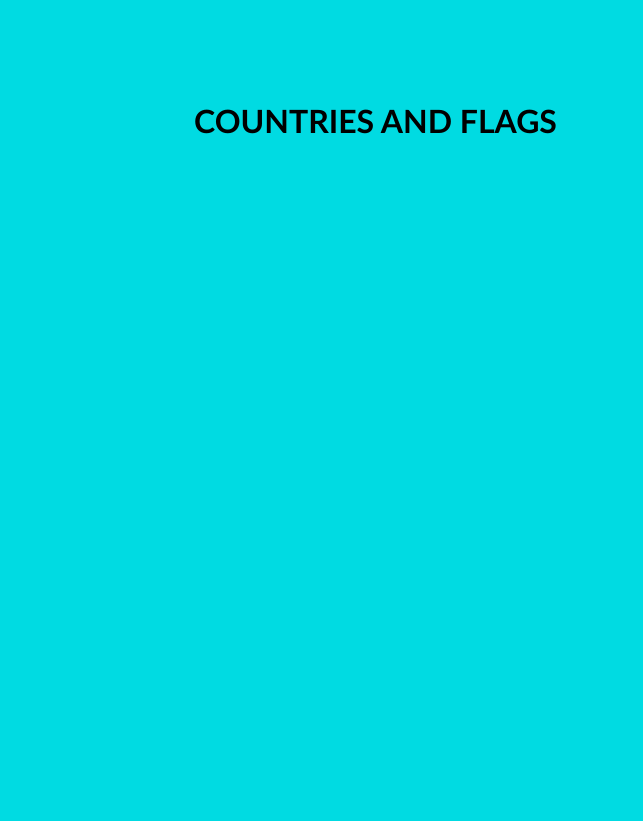
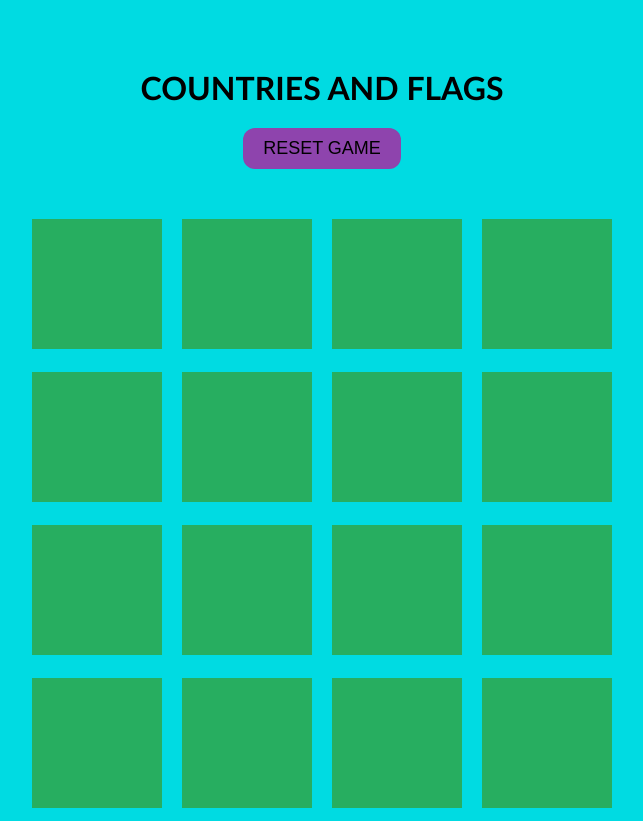
Before and after one commit to ginafender/jsproject1, a plain HTML site: page index.html in a window 1280 px wide. Both pictures are taken after a click on the button "PLAY". Shown: the whole page, without its empty margins (318-961 px from the left). Drawn offline with Linux system fonts and the light colour scheme.

Commit message:
added logic for generating images

```diff
--- a/index.html
+++ b/index.html
@@ -8,10 +8,20 @@
 </head>
 <body>
     <h1 id="title">COUNTRIES AND FLAGS</h1>
-    <div class="play">
-        <nav>
-            <button id="playButton">PLAY</button>
-        </nav>
+    <nav>
+        <button id="playButton">PLAY</button>
+        <button id="resetGame">RESET GAME</button>
+    </nav>
+
+    <div id="imagesContainer">
+        <!-- <img src="/images/argentina.png" id="argentina" alt="argentina"></img>
+        <img src="/images/brazil.png" id="brazil" alt="brazil"></img>
+        <img src="/images/chile.png" id="chile" alt="chile"></img>
+        <img src="/images/colombia.png" id="colombia" alt="colombia"></img>
+        <img src="/images/indonesia.png" id="indonesia" alt="indonesia"></img>
+        <img src="/images/sweden.png" id="sweden" alt="sweden"></img>
+        <img src="/images/switzerland.png" id="switzerland" alt="switzerland"></img>
+        <img src="/images/drj.png" id="drj" alt="drj"></img> -->
     </div>
 
     <script src="scripts/scripts.js"></script>
--- a/scripts/scripts.js
+++ b/scripts/scripts.js
@@ -1,13 +1,35 @@
-title = document.getElementById("title");
+const title = document.getElementById('title');
 title.style.display = 'none';
-
+const images = document.getElementById('imagesContainer');
+images.style.display = 'none';
+const reset = document.getElementById('resetGame');
+reset.style.display = 'none';
 
 document.getElementById('playButton').addEventListener('click', function() {
     this.style.display = 'none';
     title.style.display = 'block';
+    images.style.display = 'block';
+    reset.style.display = 'block';
+    startGame();
+    generateImages();
+});
+
+reset.addEventListener('click', function(){
     startGame();
 });
 
 function startGame() {
-    alert("Game is starting!");
+    return
 }
+
+const imgCount = 16;
+const imgPath = 'images/green.png';
+function generateImages() {
+    for (i = 0; i < imgCount; i++){
+        let greenElement = document.createElement('img');
+        greenElement.src = imgPath;
+        greenElement.alt = `Image ${i + 1}`;
+        greenElement.classList.add('imagesStyles');
+        images.appendChild(greenElement);
+    }
+}
--- a/styles.css
+++ b/styles.css
@@ -3,32 +3,54 @@ body {
     font-family: 'Trebuchet MS', sans-serif;
     height: 100vh;
     display: flex;
+    flex-direction: column;
     justify-content: center;
     align-items: center;
 }
 
-#playButton {
-    margin: auto;
+#playButton, #resetGame {
     font-size: large;
     text-align: center;
     text-decoration: none;
-    background-color: transparent;
+    background-color: #8e44ad;
     border: none;
     padding: 10px 20px;
+    border-radius: 12px;
     cursor: pointer;
 }
 
-#playButton:hover {
+#playButton:hover, #resetGame:hover {
     color: blueviolet;
     padding: 10px 20px;
     border-radius: 12px;
-    background-color: cadetblue;
+    background-color: #27ae60;
     align-items: center;
     cursor: pointer;
 }
 
 #title {
-    position: absolute;
-    top: 10%;
-    left: 40%;
+    position: relative;
+    top: 0%;
+    text-align: center;
 }
+
+#imagesContainer {
+    /* border: 2px solid black; */
+    position: relative;
+    display: flex;
+    flex-wrap: wrap;
+    align-items: center;
+    top: 5%;
+    justify-content: space-between;
+    width: 600px;
+    height: 600px;
+    margin: 0 auto;
+}
+
+.imagesStyles {
+    display: inline-block;
+    width: calc(25%);
+    height: auto;
+    padding: 10px;
+    box-sizing: border-box;
+}
```
Also changed, not shown: images/drj.png (added), images/green.png (added).
